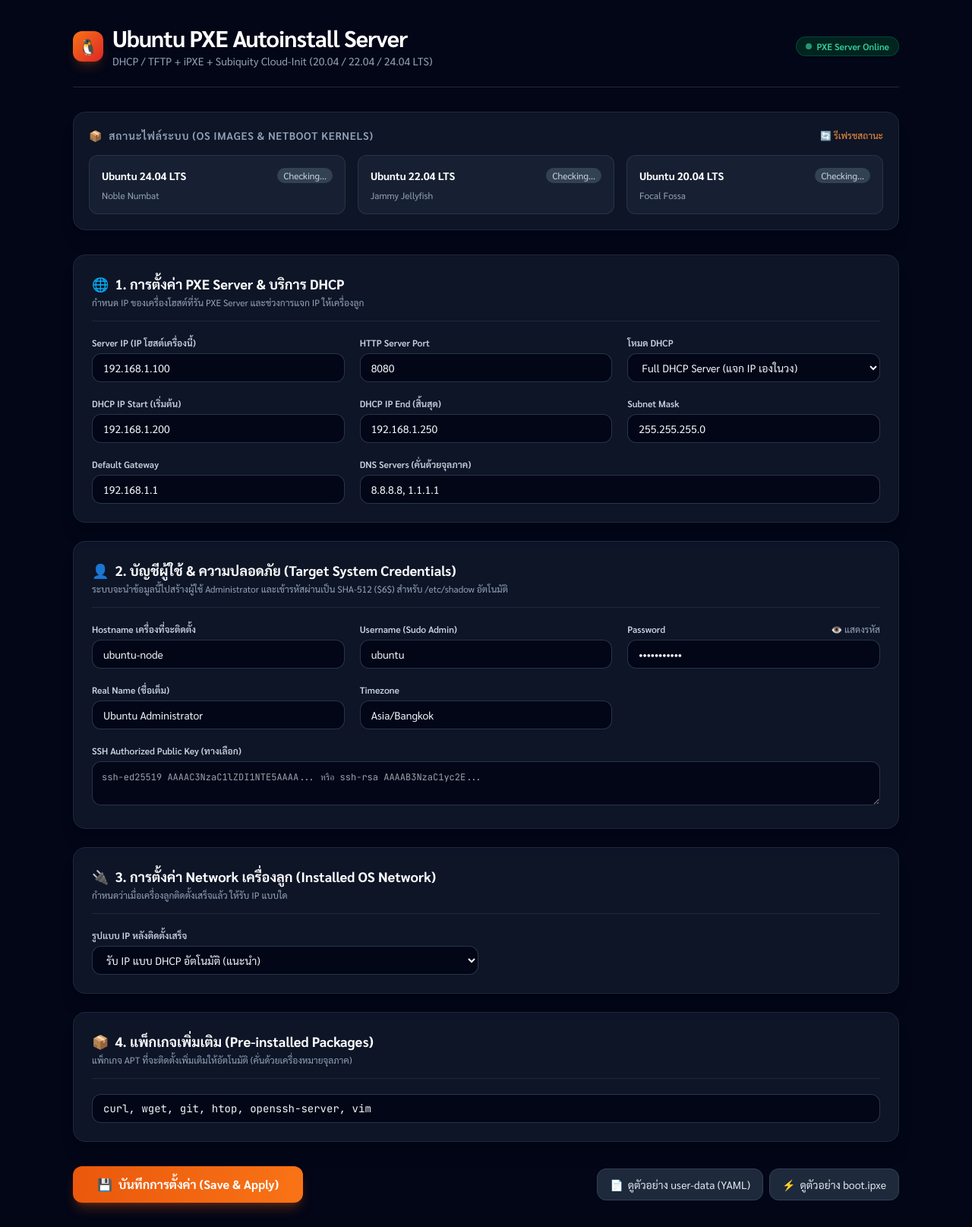
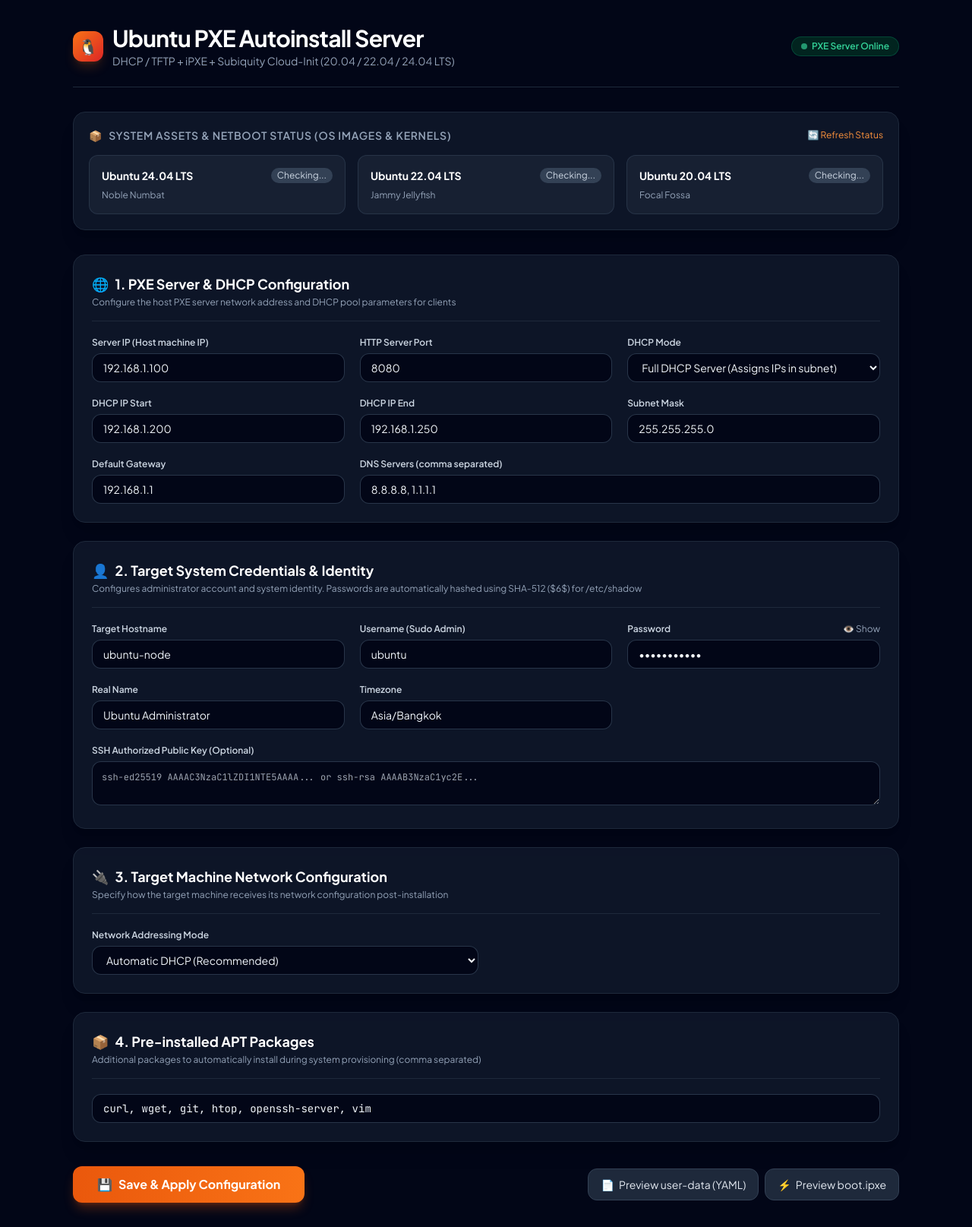
Before and after one commit to KritsadaM/ubuntu-pxe-autoinstall, a FastAPI app: page / in a window 1280 px wide. Shown: the whole page at 76% size. Run offline with FastAPI, Linux system fonts and the light colour scheme; some libraries are stand-ins or nearby versions.

Commit message:
chore: localize all code, templates, and documentation to English

```diff
--- a/app/main.py
+++ b/app/main.py
@@ -135,7 +135,7 @@
     save_config(cfg)
     return JSONResponse({
         "status": "success",
-        "message": "การตั้งค่าถูกบันทึกเรียบร้อยแล้ว (Configuration saved successfully)",
+        "message": "Configuration saved successfully",
         "config": cfg,
     })
 
--- a/app/templates/index.html
+++ b/app/templates/index.html
@@ -1,5 +1,5 @@
 <!DOCTYPE html>
-<html lang="th" class="dark">
+<html lang="en" class="dark">
 <head>
   <meta charset="UTF-8">
   <meta name="viewport" content="width=device-width, initial-scale=1.0">
@@ -7,14 +7,14 @@
   <script src="https://cdn.tailwindcss.com"></script>
   <link rel="preconnect" href="https://fonts.googleapis.com">
   <link rel="preconnect" href="https://fonts.gstatic.com" crossorigin>
-  <link href="https://fonts.googleapis.com/css2?family=Plus+Jakarta+Sans:wght@400;500;600;700&family=Sarabun:wght@300;400;500;600;700&family=JetBrains+Mono:wght@400;500&display=swap" rel="stylesheet">
+  <link href="https://fonts.googleapis.com/css2?family=Plus+Jakarta+Sans:wght@400;500;600;700&family=JetBrains+Mono:wght@400;500&display=swap" rel="stylesheet">
   <script>
     tailwind.config = {
       darkMode: 'class',
       theme: {
         extend: {
           fontFamily: {
-            sans: ['Sarabun', 'Plus Jakarta Sans', 'sans-serif'],
+            sans: ['Plus Jakarta Sans', 'sans-serif'],
             mono: ['JetBrains Mono', 'monospace'],
           },
           colors: {
@@ -65,10 +65,10 @@
     <div class="mb-8 bg-slate-900/90 rounded-2xl border border-slate-800 p-5 shadow-xl">
       <div class="flex items-center justify-between mb-4">
         <h2 class="text-sm font-semibold uppercase tracking-wider text-slate-400 flex items-center gap-2">
-          <span>📦</span> สถานะไฟล์ระบบ (OS Images & Netboot Kernels)
+          <span>📦</span> System Assets & Netboot Status (OS Images & Kernels)
         </h2>
         <button onclick="checkStatus()" class="text-xs text-orange-400 hover:text-orange-300 transition flex items-center gap-1">
-          🔄 รีเฟรชสถานะ
+          🔄 Refresh Status
         </button>
       </div>
 
@@ -110,15 +110,15 @@
         <div class="border-b border-slate-800 pb-4 mb-5 flex items-center justify-between">
           <div>
             <h2 class="text-lg font-bold text-white flex items-center gap-2">
-              <span class="text-orange-500">🌐</span> 1. การตั้งค่า PXE Server & บริการ DHCP
+              <span class="text-orange-500">🌐</span> 1. PXE Server & DHCP Configuration
             </h2>
-            <p class="text-slate-400 text-xs mt-0.5">กำหนด IP ของเครื่องโฮสต์ที่รัน PXE Server และช่วงการแจก IP ให้เครื่องลูก</p>
+            <p class="text-slate-400 text-xs mt-0.5">Configure the host PXE server network address and DHCP pool parameters for clients</p>
           </div>
         </div>
 
         <div class="grid grid-cols-1 md:grid-cols-3 gap-5">
           <div>
-            <label class="block text-xs font-semibold text-slate-300 mb-1.5">Server IP (IP โฮสต์เครื่องนี้)</label>
+            <label class="block text-xs font-semibold text-slate-300 mb-1.5">Server IP (Host machine IP)</label>
             <input type="text" id="server_ip" value="{{ config.server_ip }}" required class="w-full bg-slate-950 border border-slate-700/80 rounded-xl px-3.5 py-2 text-sm text-slate-100 focus:border-orange-500 focus:ring-1 focus:ring-orange-500 focus:outline-none transition">
           </div>
 
@@ -128,20 +128,20 @@
           </div>
 
           <div>
-            <label class="block text-xs font-semibold text-slate-300 mb-1.5">โหมด DHCP</label>
+            <label class="block text-xs font-semibold text-slate-300 mb-1.5">DHCP Mode</label>
             <select id="dhcp_mode" onchange="toggleDhcpMode()" class="w-full bg-slate-950 border border-slate-700/80 rounded-xl px-3.5 py-2 text-sm text-slate-100 focus:border-orange-500 focus:ring-1 focus:ring-orange-500 focus:outline-none transition">
-              <option value="full" {% if config.dhcp_mode == 'full' %}selected{% endif %}>Full DHCP Server (แจก IP เองในวง)</option>
-              <option value="proxy" {% if config.dhcp_mode == 'proxy' %}selected{% endif %}>ProxyDHCP (มี Router แจก IP อยู่แล้ว)</option>
+              <option value="full" {% if config.dhcp_mode == 'full' %}selected{% endif %}>Full DHCP Server (Assigns IPs in subnet)</option>
+              <option value="proxy" {% if config.dhcp_mode == 'proxy' %}selected{% endif %}>ProxyDHCP (Coexists with existing LAN router)</option>
             </select>
           </div>
 
           <div class="dhcp-full-field">
-            <label class="block text-xs font-semibold text-slate-300 mb-1.5">DHCP IP Start (เริ่มต้น)</label>
+            <label class="block text-xs font-semibold text-slate-300 mb-1.5">DHCP IP Start</label>
             <input type="text" id="dhcp_range_start" value="{{ config.dhcp_range_start }}" class="w-full bg-slate-950 border border-slate-700/80 rounded-xl px-3.5 py-2 text-sm text-slate-100 focus:border-orange-500 focus:ring-1 focus:ring-orange-500 focus:outline-none transition">
           </div>
 
           <div class="dhcp-full-field">
-            <label class="block text-xs font-semibold text-slate-300 mb-1.5">DHCP IP End (สิ้นสุด)</label>
+            <label class="block text-xs font-semibold text-slate-300 mb-1.5">DHCP IP End</label>
             <input type="text" id="dhcp_range_end" value="{{ config.dhcp_range_end }}" class="w-full bg-slate-950 border border-slate-700/80 rounded-xl px-3.5 py-2 text-sm text-slate-100 focus:border-orange-500 focus:ring-1 focus:ring-orange-500 focus:outline-none transition">
           </div>
 
@@ -156,13 +156,13 @@
           </div>
 
           <div class="dhcp-full-field md:col-span-2">
-            <label class="block text-xs font-semibold text-slate-300 mb-1.5">DNS Servers (คั่นด้วยจุลภาค)</label>
+            <label class="block text-xs font-semibold text-slate-300 mb-1.5">DNS Servers (comma separated)</label>
             <input type="text" id="dns" value="{{ config.dns | join(', ') }}" class="w-full bg-slate-950 border border-slate-700/80 rounded-xl px-3.5 py-2 text-sm text-slate-100 focus:border-orange-500 focus:ring-1 focus:ring-orange-500 focus:outline-none transition">
           </div>
         </div>
 
         <div id="proxy-note" class="mt-4 p-3 rounded-xl bg-amber-950/40 border border-amber-800/50 text-amber-300 text-xs hidden">
-          💡 <strong>ProxyDHCP Mode:</strong> Dnsmasq จะไม่แย่งแจก IP แต่จะดักฟัง DHCP Request ของเครื่องลูกและส่งเฉพาะไฟล์ PXE Boot (Next-Server / Bootfile) เหมาะสำหรับเครือข่ายออฟฟิศหรือบ้านที่มี Router หลักอยู่แล้ว
+          💡 <strong>ProxyDHCP Mode:</strong> Dnsmasq will not allocate IP addresses. It listens for client DHCP broadcasts and responds only with PXE boot parameters (Next-Server / Bootfile). Perfect for networks where a primary router already assigns IP addresses.
         </div>
       </section>
 
@@ -170,14 +170,14 @@
       <section class="bg-slate-900/90 rounded-2xl border border-slate-800 p-6 shadow-xl">
         <div class="border-b border-slate-800 pb-4 mb-5">
           <h2 class="text-lg font-bold text-white flex items-center gap-2">
-            <span class="text-orange-500">👤</span> 2. บัญชีผู้ใช้ & ความปลอดภัย (Target System Credentials)
+            <span class="text-orange-500">👤</span> 2. Target System Credentials & Identity
           </h2>
-          <p class="text-slate-400 text-xs mt-0.5">ระบบจะนำข้อมูลนี้ไปสร้างผู้ใช้ Administrator และเข้ารหัสผ่านเป็น SHA-512 ($6$) สำหรับ /etc/shadow อัตโนมัติ</p>
+          <p class="text-slate-400 text-xs mt-0.5">Configures administrator account and system identity. Passwords are automatically hashed using SHA-512 ($6$) for /etc/shadow</p>
         </div>
 
         <div class="grid grid-cols-1 md:grid-cols-3 gap-5">
           <div>
-            <label class="block text-xs font-semibold text-slate-300 mb-1.5">Hostname เครื่องที่จะติดตั้ง</label>
+            <label class="block text-xs font-semibold text-slate-300 mb-1.5">Target Hostname</label>
             <input type="text" id="hostname" value="{{ config.hostname }}" required class="w-full bg-slate-950 border border-slate-700/80 rounded-xl px-3.5 py-2 text-sm text-slate-100 focus:border-orange-500 focus:ring-1 focus:ring-orange-500 focus:outline-none transition">
           </div>
 
@@ -190,14 +190,14 @@
             <div class="flex items-center justify-between mb-1.5">
               <label class="block text-xs font-semibold text-slate-300">Password</label>
               <button type="button" onclick="togglePasswordVisibility()" class="text-xs text-slate-400 hover:text-slate-200">
-                <span id="pwd-toggle-text">👁️ แสดงรหัส</span>
+                <span id="pwd-toggle-text">👁️ Show</span>
               </button>
             </div>
             <input type="password" id="password" value="{{ config.password }}" required class="w-full bg-slate-950 border border-slate-700/80 rounded-xl px-3.5 py-2 text-sm text-slate-100 focus:border-orange-500 focus:ring-1 focus:ring-orange-500 focus:outline-none transition">
           </div>
 
           <div>
-            <label class="block text-xs font-semibold text-slate-300 mb-1.5">Real Name (ชื่อเต็ม)</label>
+            <label class="block text-xs font-semibold text-slate-300 mb-1.5">Real Name</label>
             <input type="text" id="realname" value="{{ config.realname }}" class="w-full bg-slate-950 border border-slate-700/80 rounded-xl px-3.5 py-2 text-sm text-slate-100 focus:border-orange-500 focus:ring-1 focus:ring-orange-500 focus:outline-none transition">
           </div>
 
@@ -208,8 +208,8 @@
         </div>
 
         <div class="mt-5">
-          <label class="block text-xs font-semibold text-slate-300 mb-1.5">SSH Authorized Public Key (ทางเลือก)</label>
-          <textarea id="ssh_authorized_key" rows="2" placeholder="ssh-ed25519 AAAAC3NzaC1lZDI1NTE5AAAA... หรือ ssh-rsa AAAAB3NzaC1yc2E..." class="w-full bg-slate-950 border border-slate-700/80 rounded-xl p-3 text-xs font-mono text-slate-200 focus:border-orange-500 focus:ring-1 focus:ring-orange-500 focus:outline-none transition">{{ config.ssh_authorized_key }}</textarea>
+          <label class="block text-xs font-semibold text-slate-300 mb-1.5">SSH Authorized Public Key (Optional)</label>
+          <textarea id="ssh_authorized_key" rows="2" placeholder="ssh-ed25519 AAAAC3NzaC1lZDI1NTE5AAAA... or ssh-rsa AAAAB3NzaC1yc2E..." class="w-full bg-slate-950 border border-slate-700/80 rounded-xl p-3 text-xs font-mono text-slate-200 focus:border-orange-500 focus:ring-1 focus:ring-orange-500 focus:outline-none transition">{{ config.ssh_authorized_key }}</textarea>
         </div>
       </section>
 
@@ -217,22 +217,22 @@
       <section class="bg-slate-900/90 rounded-2xl border border-slate-800 p-6 shadow-xl">
         <div class="border-b border-slate-800 pb-4 mb-5">
           <h2 class="text-lg font-bold text-white flex items-center gap-2">
-            <span class="text-orange-500">🔌</span> 3. การตั้งค่า Network เครื่องลูก (Installed OS Network)
+            <span class="text-orange-500">🔌</span> 3. Target Machine Network Configuration
           </h2>
-          <p class="text-slate-400 text-xs mt-0.5">กำหนดว่าเมื่อเครื่องลูกติดตั้งเสร็จแล้ว ให้รับ IP แบบใด</p>
+          <p class="text-slate-400 text-xs mt-0.5">Specify how the target machine receives its network configuration post-installation</p>
         </div>
 
         <div class="grid grid-cols-1 md:grid-cols-2 gap-5">
           <div>
-            <label class="block text-xs font-semibold text-slate-300 mb-1.5">รูปแบบ IP หลังติดตั้งเสร็จ</label>
+            <label class="block text-xs font-semibold text-slate-300 mb-1.5">Network Addressing Mode</label>
             <select id="network_mode" onchange="toggleStaticFields()" class="w-full bg-slate-950 border border-slate-700/80 rounded-xl px-3.5 py-2 text-sm text-slate-100 focus:border-orange-500 focus:ring-1 focus:ring-orange-500 focus:outline-none transition">
-              <option value="dhcp" {% if config.network_mode == 'dhcp' %}selected{% endif %}>รับ IP แบบ DHCP อัตโนมัติ (แนะนำ)</option>
-              <option value="static" {% if config.network_mode == 'static' %}selected{% endif %}>กำหนด Static IP ถาวร</option>
+              <option value="dhcp" {% if config.network_mode == 'dhcp' %}selected{% endif %}>Automatic DHCP (Recommended)</option>
+              <option value="static" {% if config.network_mode == 'static' %}selected{% endif %}>Static IP Assignment</option>
             </select>
           </div>
 
           <div id="static_ip_box" class="{% if config.network_mode != 'static' %}hidden{% endif %}">
-            <label class="block text-xs font-semibold text-slate-300 mb-1.5">Static IP พร้อม CIDR (เช่น 192.168.1.150/24)</label>
+            <label class="block text-xs font-semibold text-slate-300 mb-1.5">Static IP with CIDR (e.g., 192.168.1.150/24)</label>
             <input type="text" id="static_ip" value="{{ config.static_ip }}" class="w-full bg-slate-950 border border-slate-700/80 rounded-xl px-3.5 py-2 text-sm text-slate-100 focus:border-orange-500 focus:ring-1 focus:ring-orange-500 focus:outline-none transition">
           </div>
         </div>
@@ -242,9 +242,9 @@
       <section class="bg-slate-900/90 rounded-2xl border border-slate-800 p-6 shadow-xl">
         <div class="border-b border-slate-800 pb-4 mb-5">
           <h2 class="text-lg font-bold text-white flex items-center gap-2">
-            <span class="text-orange-500">📦</span> 4. แพ็กเกจเพิ่มเติม (Pre-installed Packages)
+            <span class="text-orange-500">📦</span> 4. Pre-installed APT Packages
           </h2>
-          <p class="text-slate-400 text-xs mt-0.5">แพ็กเกจ APT ที่จะติดตั้งเพิ่มเติมให้อัตโนมัติ (คั่นด้วยเครื่องหมายจุลภาค)</p>
+          <p class="text-slate-400 text-xs mt-0.5">Additional packages to automatically install during system provisioning (comma separated)</p>
         </div>
 
         <div>
@@ -256,17 +256,17 @@
       <div class="flex flex-wrap items-center justify-between gap-4 pt-2">
         <div class="flex items-center gap-3">
           <button type="submit" id="btn-save" class="bg-gradient-to-r from-orange-600 to-orange-500 hover:from-orange-500 hover:to-orange-400 text-white font-bold py-3 px-8 rounded-xl shadow-lg shadow-orange-600/30 transition duration-150 transform hover:-translate-y-0.5 active:translate-y-0 flex items-center gap-2">
-            <span>💾</span> บันทึกการตั้งค่า (Save & Apply)
+            <span>💾</span> Save & Apply Configuration
           </button>
         </div>
 
         <div class="flex flex-wrap items-center gap-2">
           <button type="button" onclick="previewUserData()" class="bg-slate-800 hover:bg-slate-700 text-slate-200 py-2.5 px-4 rounded-xl text-sm border border-slate-700 transition flex items-center gap-1.5">
-            <span>📄</span> ดูตัวอย่าง user-data (YAML)
+            <span>📄</span> Preview user-data (YAML)
           </button>
 
           <button type="button" onclick="previewBootIpxe()" class="bg-slate-800 hover:bg-slate-700 text-slate-200 py-2.5 px-4 rounded-xl text-sm border border-slate-700 transition flex items-center gap-1.5">
-            <span>⚡</span> ดูตัวอย่าง boot.ipxe
+            <span>⚡</span> Preview boot.ipxe
           </button>
         </div>
       </div>
@@ -284,7 +284,7 @@
         <pre id="modalContent" class="whitespace-pre-wrap"></pre>
       </div>
       <div class="px-6 py-3 border-t border-slate-800 flex justify-end">
-        <button onclick="closeModal()" class="px-5 py-2 bg-slate-800 hover:bg-slate-700 rounded-xl text-sm text-slate-200">ปิด</button>
+        <button onclick="closeModal()" class="px-5 py-2 bg-slate-800 hover:bg-slate-700 rounded-xl text-sm text-slate-200">Close</button>
       </div>
     </div>
   </div>
@@ -293,7 +293,7 @@
   <div id="toast" class="fixed bottom-6 right-6 z-50 hidden transform transition-all duration-300">
     <div class="bg-emerald-600 text-white font-medium px-5 py-3 rounded-xl shadow-2xl flex items-center gap-2 border border-emerald-400/30">
       <span>✅</span>
-      <span id="toast-msg">บันทึกสำเร็จ</span>
+      <span id="toast-msg">Settings saved successfully</span>
     </div>
   </div>
 
@@ -323,10 +323,10 @@
       const toggleText = document.getElementById('pwd-toggle-text');
       if (pwdInput.type === 'password') {
         pwdInput.type = 'text';
-        toggleText.textContent = '🔒 ซ่อนรหัส';
+        toggleText.textContent = '🔒 Hide';
       } else {
         pwdInput.type = 'password';
-        toggleText.textContent = '👁️ แสดงรหัส';
+        toggleText.textContent = '👁️ Show';
       }
     }
 
@@ -373,9 +373,9 @@
           body: JSON.stringify(payload)
         });
         const data = await res.json();
-        showToast(data.message || 'บันทึกการตั้งค่าเรียบร้อย');
+        showToast(data.message || 'Configuration saved successfully');
       } catch (err) {
-        alert('เกิดข้อผิดพลาดในการบันทึก: ' + err);
+        alert('Error saving configuration: ' + err);
       }
     }
 
@@ -383,9 +383,9 @@
       try {
         const res = await fetch('/autoinstall/user-data');
         const text = await res.text();
-        openModal('ตัวอย่างไฟล์ Subiquity user-data (Cloud-Init YAML)', text);
+        openModal('Subiquity user-data Preview (Cloud-Init YAML)', text);
       } catch (err) {
-        alert('โหลดไม่สำเร็จ: ' + err);
+        alert('Failed to load user-data: ' + err);
       }
     }
 
@@ -393,9 +393,9 @@
       try {
         const res = await fetch('/boot.ipxe');
         const text = await res.text();
-        openModal('ตัวอย่างไฟล์ boot.ipxe', text);
+        openModal('boot.ipxe Preview', text);
       } catch (err) {
-        alert('โหลดไม่สำเร็จ: ' + err);
+        alert('Failed to load boot.ipxe: ' + err);
       }
     }
 
@@ -421,16 +421,16 @@
           if (badge && detail) {
             if (val.ready) {
               badge.className = 'text-xs px-2 py-0.5 rounded-full bg-emerald-900/80 text-emerald-300 border border-emerald-700';
-              badge.textContent = '✅ พร้อมบูต';
-              detail.textContent = `ISO: ${val.iso_size_mb} MB (Kernel & Initrd พร้อม)`;
+              badge.textContent = '✅ Ready to Boot';
+              detail.textContent = `ISO: ${val.iso_size_mb} MB (Kernel & Initrd ready)`;
             } else if (val.iso_exists) {
               badge.className = 'text-xs px-2 py-0.5 rounded-full bg-amber-900/80 text-amber-300 border border-amber-700';
-              badge.textContent = '⚠️ มี ISO แต่ยังไม่แตก Kernel';
-              detail.textContent = `ISO: ${val.iso_size_mb} MB (รัน download_assets)`;
+              badge.textContent = '⚠️ ISO present, kernel missing';
+              detail.textContent = `ISO: ${val.iso_size_mb} MB (Run download_assets)`;
             } else {
               badge.className = 'text-xs px-2 py-0.5 rounded-full bg-rose-950/80 text-rose-400 border border-rose-800';
-              badge.textContent = '❌ ยังไม่มีไฟล์ ISO';
-              detail.textContent = 'รัน download_assets.sh หรือ .ps1 เพื่อเตรียมไฟล์';
+              badge.textContent = '❌ ISO not found';
+              detail.textContent = 'Run download_assets.sh or .ps1 to prepare files';
             }
           }
         }
--- a/docker-compose.win.yml
+++ b/docker-compose.win.yml
@@ -10,9 +10,9 @@
       - "69:69/udp"      # TFTP Port
       - "8080:8080"      # HTTP Port (Web Dashboard & File Server)
     environment:
-      - SERVER_IP=192.168.1.100       # ระบุ IP ของเครื่องแม่ข่าย Windows บน LAN
+      - SERVER_IP=192.168.1.100       # Host machine IP on LAN
       - HTTP_PORT=8080
-      - DHCP_MODE=full                # 'full' หรือ 'proxy'
+      - DHCP_MODE=full                # 'full' (standalone DHCP) or 'proxy' (ProxyDHCP)
       - DHCP_RANGE_START=192.168.1.200
       - DHCP_RANGE_END=192.168.1.250
       - SUBNET_MASK=255.255.255.0
--- a/docker-compose.yml
+++ b/docker-compose.yml
@@ -8,9 +8,9 @@
     cap_add:
       - NET_ADMIN
     environment:
-      - SERVER_IP=192.168.1.100       # ระบุ IP ของเครื่องแม่ข่ายที่รัน Docker
+      - SERVER_IP=192.168.1.100       # Host machine IP running Docker
       - HTTP_PORT=8080
-      - DHCP_MODE=full                # 'full' (แจก IP เอง) หรือ 'proxy' (ProxyDHCP)
+      - DHCP_MODE=full                # 'full' (standalone DHCP) or 'proxy' (ProxyDHCP)
       - DHCP_RANGE_START=192.168.1.200
       - DHCP_RANGE_END=192.168.1.250
       - SUBNET_MASK=255.255.255.0
```
Also changed, not shown: README.md.
